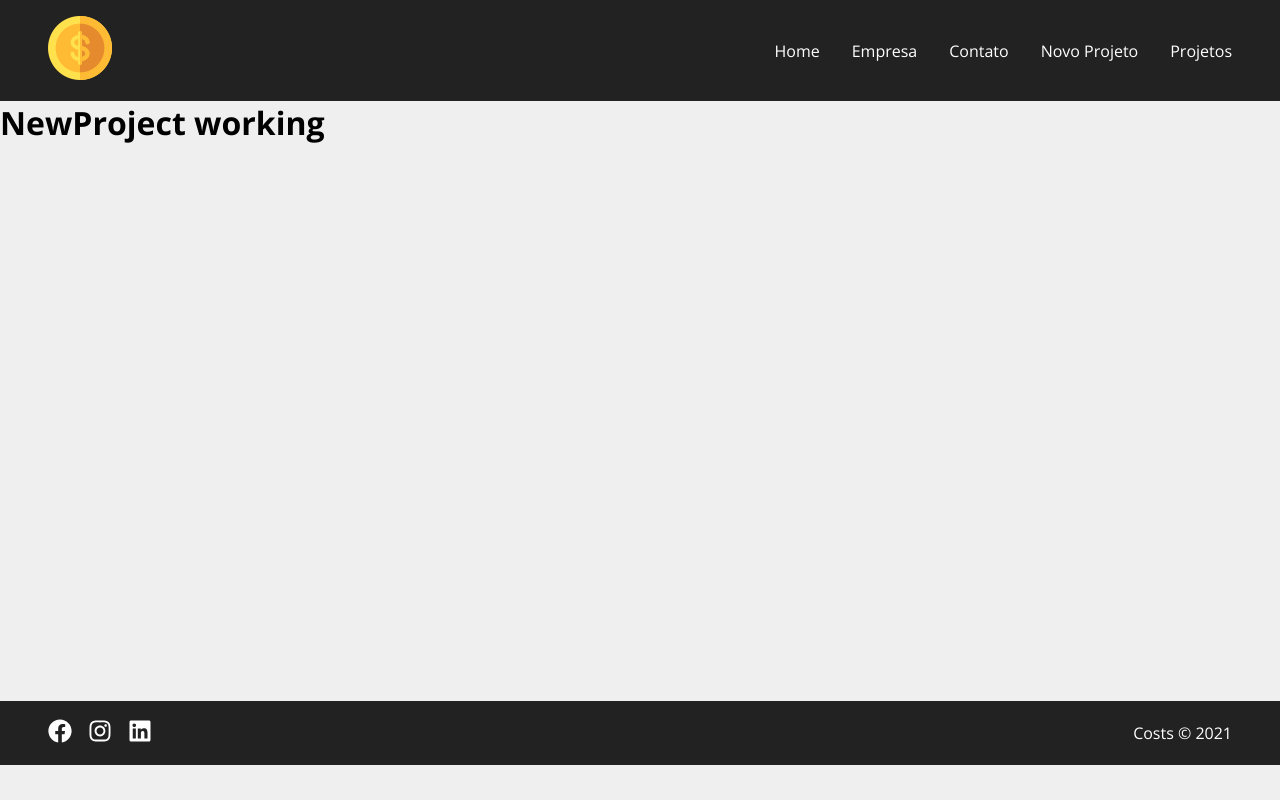
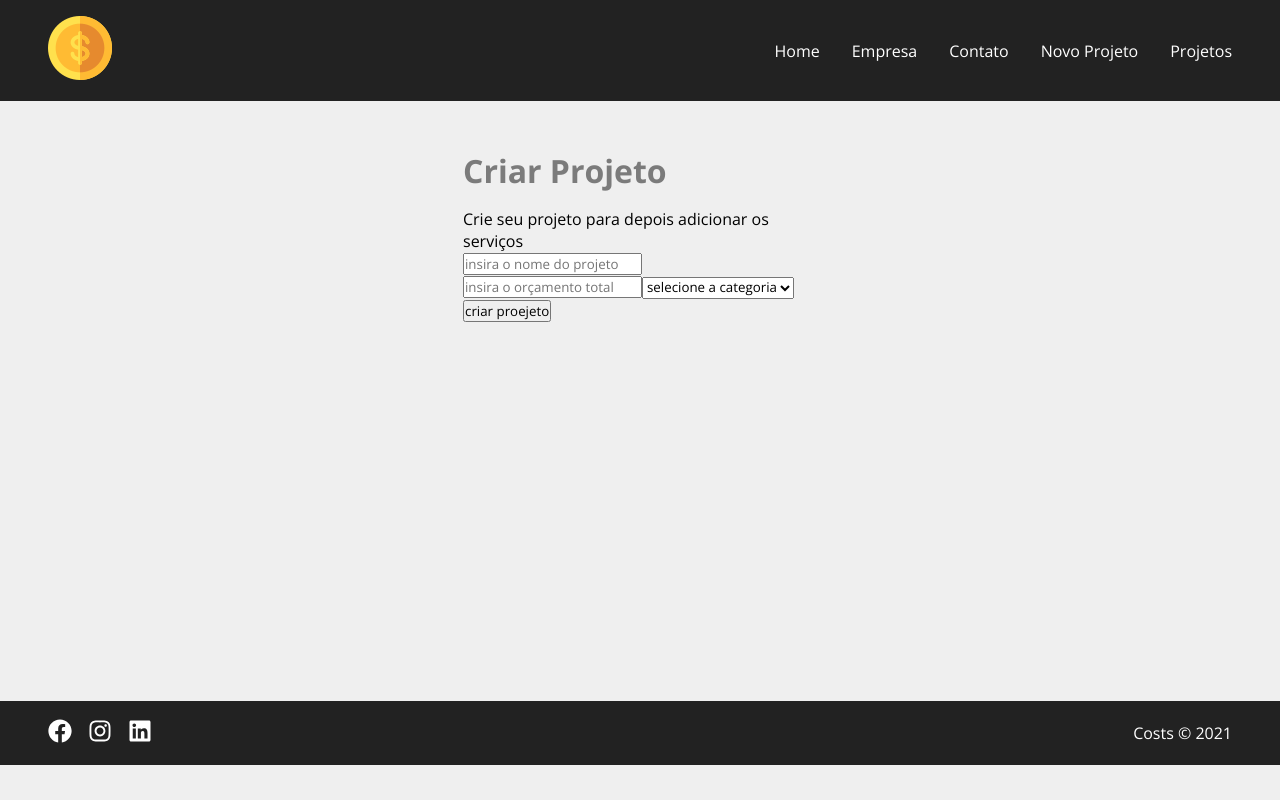
Before and after one commit to gabriel-ataidev/coin-project, a React (Create React App) app: page /newproject in a window 1280 px wide. Built offline with nearby package versions, Linux system fonts and the light colour scheme.

Commit message:
project form component created

```diff
--- a/src/components/pages/NewProject.js
+++ b/src/components/pages/NewProject.js
@@ -1,5 +1,14 @@
+import styles from "./NewProject.module.css";
+import ProjectForm from '../project/ProjectForm'
+
 function NewProject() {
-  return <h1>NewProject working</h1>;
+  return (
+    <div className={styles.newproject_container}>
+      <h1>Criar Projeto</h1>
+      <p>Crie seu projeto para depois adicionar os serviços</p>
+      <ProjectForm/>
+    </div>
+  );
 }
 
 export default NewProject;
--- /dev/null
+++ b/src/components/pages/NewProject.module.css
@@ -0,0 +1,9 @@
+.newproject_container{
+    width: 450px;
+    margin: 0 auto;
+    padding: 3rem;
+}
+.newproject_container h1{
+    margin-bottom: .5em;
+    color: #7b7b7b;
+}
--- /dev/null
+++ b/src/components/project/ProjectForm.js
@@ -0,0 +1,14 @@
+function ProjectForm() {
+    return (
+        <form>
+            <input type="text" placeholder="insira o nome do projeto"/>
+            <input type="number" placeholder="insira o orçamento total"/>
+            <select name="category_id">
+                <option disabled selected>selecione a categoria</option>
+            </select>
+            <input type="submit" value="criar proejeto"/>
+        </form>
+    )
+}
+
+export default ProjectForm
```
